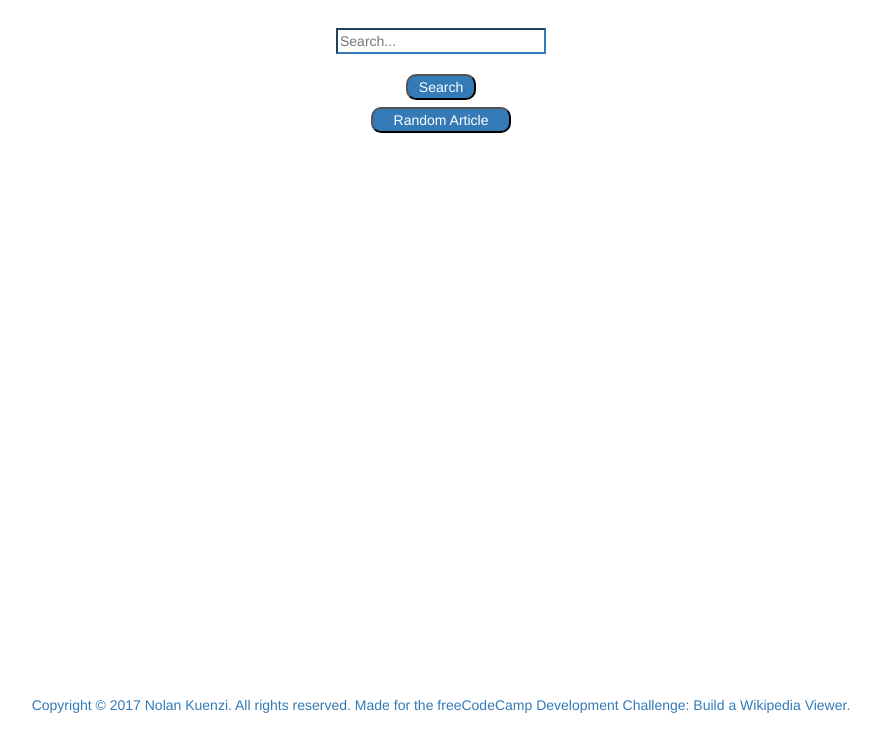
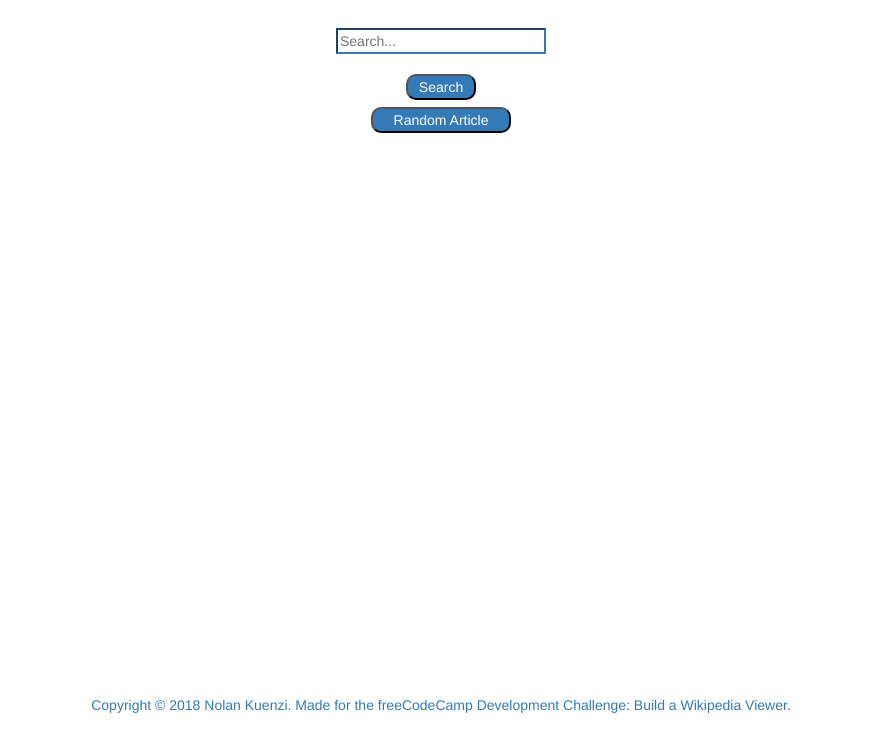
Before and after one commit to NolanKuenzi/wikipediaViewer, a plain HTML site: page index.html in a window 1280 px wide. Shown: the part 56-800 px from the top of the page, without its empty margins (199-1080 px from the left). Drawn offline with nearby package versions, Linux system fonts and the light colour scheme.

Commit message:
Copyright update

```diff
--- a/index.html
+++ b/index.html
@@ -42,7 +42,7 @@
 		<div>
 			<nav class="navbar navbar-custon navbar-fixed-bottom" id="navBarBottom">
     			<span>
-    				Copyright © 2017 Nolan Kuenzi. All rights reserved. Made for the freeCodeCamp Development Challenge: Build a Wikipedia Viewer.
+    				Copyright © 2018 Nolan Kuenzi. Made for the freeCodeCamp Development Challenge: Build a Wikipedia Viewer.
 				</span>
 			</nav>
 		</div>
```
